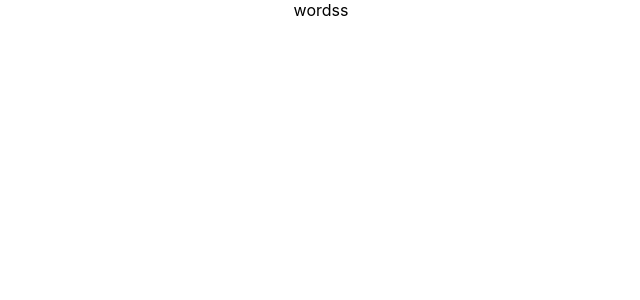
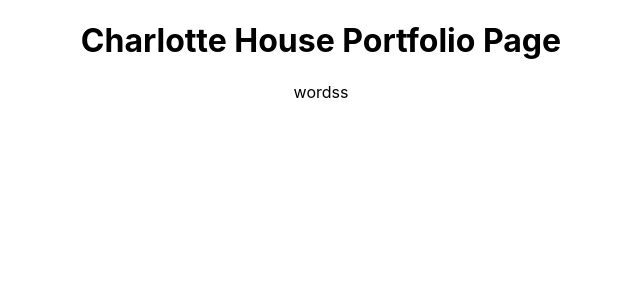
Before and after one commit to lottieh/MyWebpage, a React (Create React App) app: page / in a window 1280 px wide. Shown: the top 300 px of the page, without its empty margins (319-959 px from the left). Built offline with nearby package versions, Linux system fonts and the light colour scheme.

Commit message:
component name amended

```diff
--- a/src/App.js
+++ b/src/App.js
@@ -1,13 +1,13 @@
 import React from 'react';
 import './App.css';
-import pageHeader from './Homepage/pageHeader';
+import PageHeader from './Homepage/pageHeader';
 
 class App extends React.Component{
   render(){
   return (
     <div className="App">
    <header>
-   <pageHeader/>
+   <PageHeader/>
    wordss
 
      </header>
```
